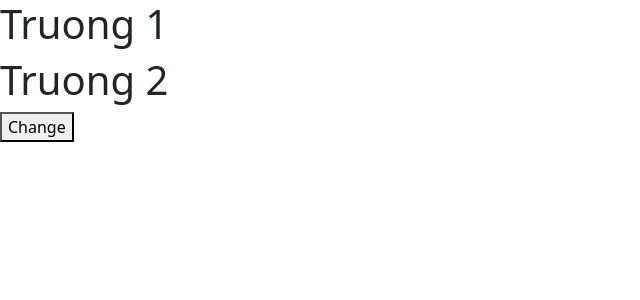
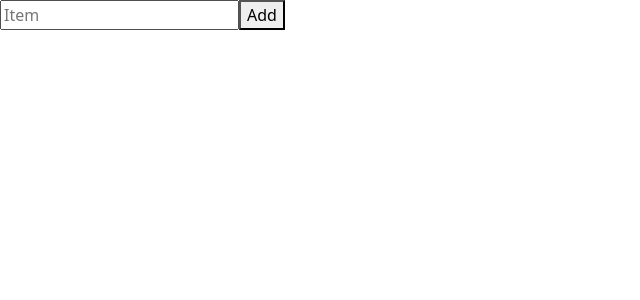
Before and after one commit to TruongKhanh23/vite-project, a React (Vite) app in the folder vite-project/: page / in a window 1280 px wide. Shown: the top 300 px of the page, without its empty margins (0-640 px from the left). Built offline with nearby package versions, Linux system fonts and the light colour scheme.

Commit message:
[TNK-015] useState Working With Immutable Array

```diff
--- a/vite-project/src/App.jsx
+++ b/vite-project/src/App.jsx
@@ -2,27 +2,37 @@
 
 const App = () => {
 
-  const [myObj, setMyObj] = useState({
-    key1: "Truong 1",
-    key2: "Truong 2",
-    key3: "Truong 3",
-  })
+  const [list, setList] = useState([])
+  const [item, setItem] = useState("")
 
-  const change = () => {
-    setMyObj(
-      prevObj =>({
-        ...prevObj,
-        key1: "Hi how are you?",
-        key2: "what is your name"
-      })
-    )
+  const addToList = () => {
+    list.push(item)
+    setList([...list])
+  }
+
+  const removeItem = (index) => {
+    list.splice(index, 1)
+    setList([...list])
   }
 
   return (
     <div>
-      <h1>{myObj.key1}</h1>
-      <h1>{myObj.key2}</h1>
-      <button onClick={change}>Change</button>
+      <table>
+        <tbody>
+          {
+            list.length !== 0 ? (list.map((element, index) => {
+              return (
+              <tr>
+                <td>{element}</td>
+                <td><button onClick={()=>{removeItem(index)}}>Remove</button></td>
+              </tr>
+              )
+            })) : (<tr></tr>)
+          }
+        </tbody>
+      </table>
+      <input onChange={(e)=>setItem(e.target.value)} placeholder="Item" />
+      <button onClick={addToList}>Add</button>
     </div>
   );
 };
```
